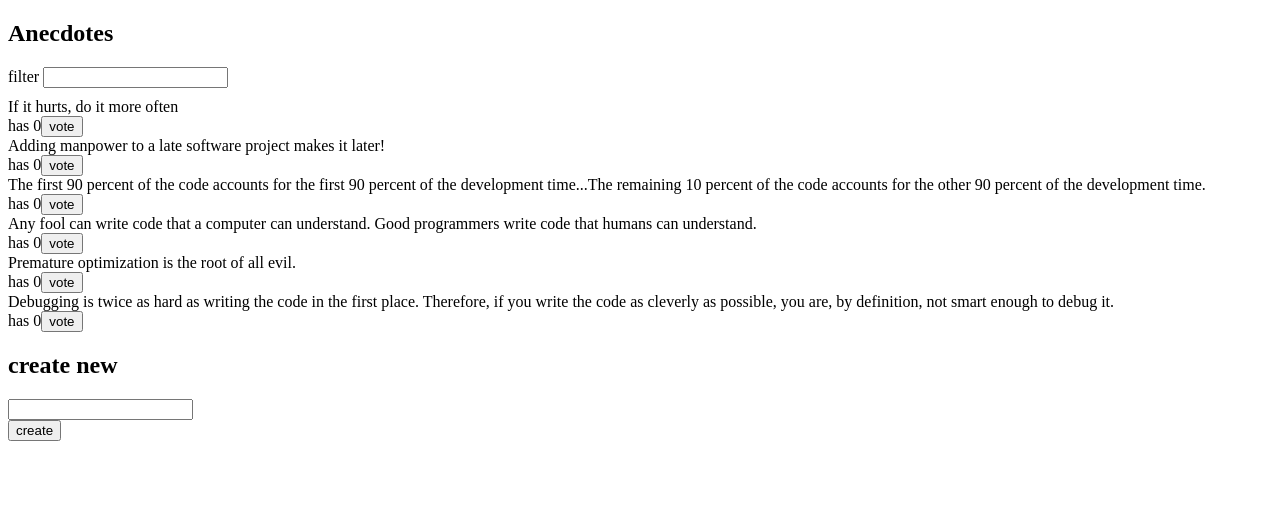
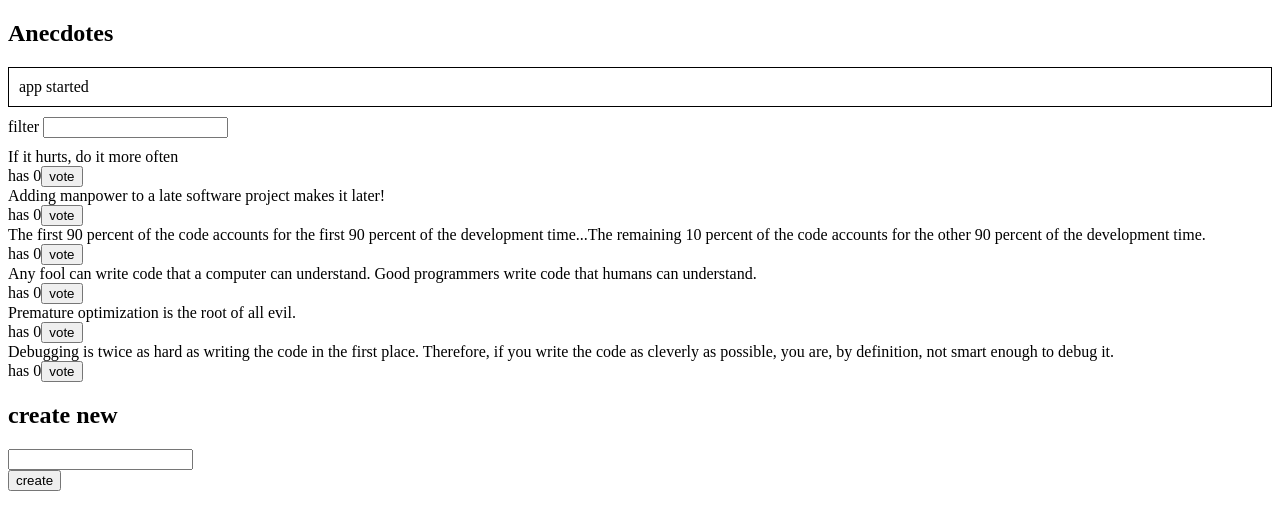
Before and after one commit to RogiRP/HomeWork-Sumission---Full-Stack-Open-Parte-6, a React (Vite) app in the folder redux-anecdotes/: page / in a window 1280 px wide. Shown: the top 530 px of the page. Built offline with nearby package versions, Linux system fonts and the light colour scheme.

Commit message:
6.12 Mejores Anécdotas, paso 10 -Completado

```diff
--- a/redux-anecdotes/src/App.jsx
+++ b/redux-anecdotes/src/App.jsx
@@ -1,11 +1,13 @@
 import AnecdoteForm from './components/AnecdoteForm'
 import AnecdoteList from './components/AnecdoteList'
 import Filter from './components/Filter'
+import Notification from './components/Notification'
 
 const App = () => {
   return (
     <div>
       <h2>Anecdotes</h2>
+      <Notification />
       <Filter />
       <AnecdoteList />
       <AnecdoteForm />
--- a/redux-anecdotes/src/components/Notification.jsx
+++ b/redux-anecdotes/src/components/Notification.jsx
@@ -1,4 +1,8 @@
+import { useSelector } from 'react-redux'
+
 const Notification = () => {
+  const notification = useSelector(state => state.notification)
+
   const style = {
     border: 'solid',
     padding: 10,
@@ -6,7 +10,11 @@ const Notification = () => {
     marginBottom: 10
   }
 
-  return <div style={style}>render here notification...</div>
+  return (
+    <div style={style}>
+      {notification}
+    </div>
+  )
 }
 
 export default Notification
--- /dev/null
+++ b/redux-anecdotes/src/reducers/notificationReducer.js
@@ -0,0 +1,17 @@
+import { createSlice } from '@reduxjs/toolkit'
+
+const notificationSlice = createSlice({
+  name: 'notification',
+  initialState: 'app started',
+  reducers: {
+    setNotification(state, action) {
+      return action.payload
+    },
+    clearNotification() {
+      return ''
+    }
+  }
+})
+
+export const { setNotification, clearNotification } = notificationSlice.actions
+export default notificationSlice.reducer
--- a/redux-anecdotes/src/store.js
+++ b/redux-anecdotes/src/store.js
@@ -1,11 +1,13 @@
 import { configureStore } from '@reduxjs/toolkit'
 import anecdoteReducer from './reducers/anecdoteReducer'
 import filterReducer from './reducers/filterReducer'
+import notificationReducer from './reducers/notificationReducer'
 
 const store = configureStore({
   reducer: {
     anecdotes: anecdoteReducer,
-    filter: filterReducer
+    filter: filterReducer,
+    notification: notificationReducer
   }
 })
 
```
